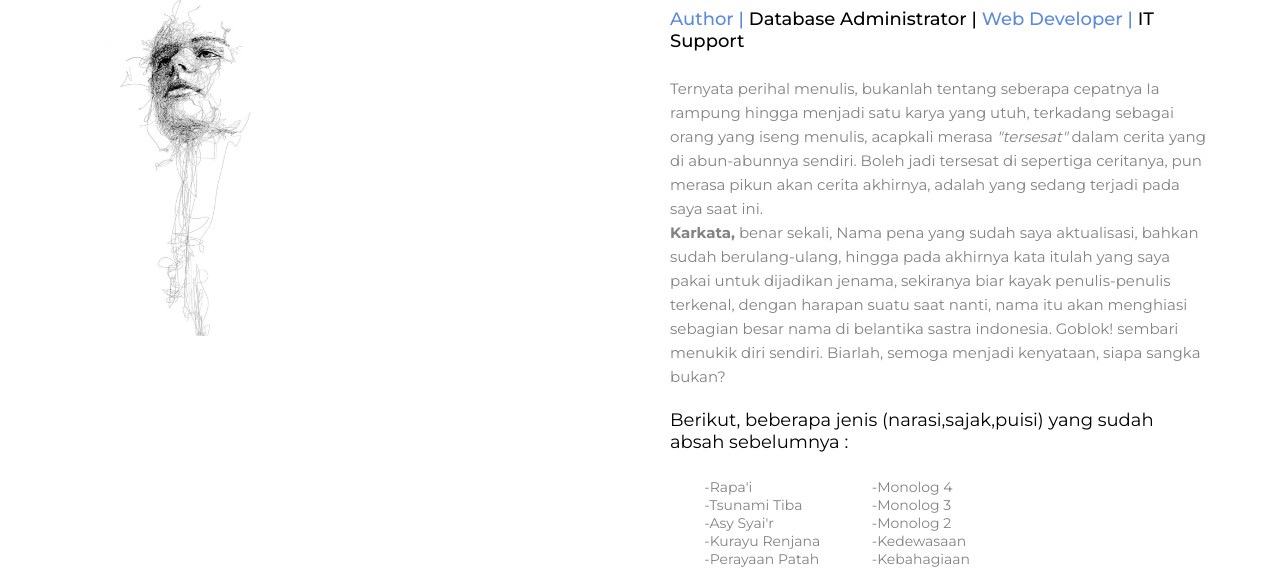
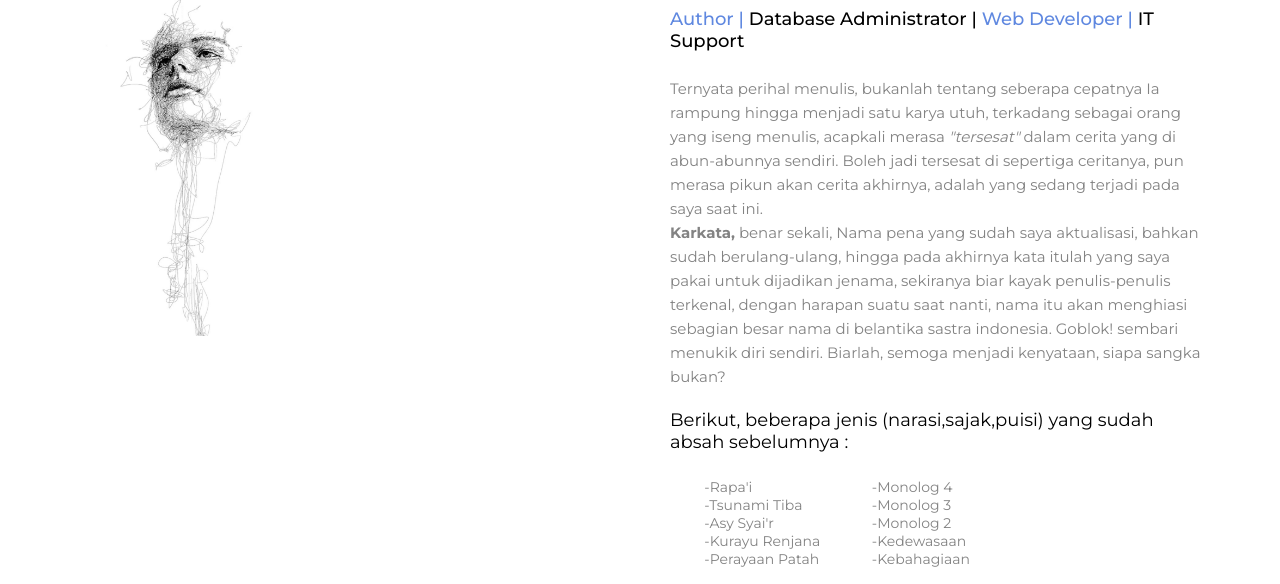
Before and after one commit to MJ-Podcast/Karkata.github.io, a plain HTML site: page index.html in a window 1280 px wide. Shown: the part 1089-1673 px from the top of the page. Drawn offline with Linux system fonts and the light colour scheme.

Commit message:
Update index.html

```diff
--- a/index.html
+++ b/index.html
@@ -74,7 +74,7 @@
                      <h6><span>Author |</span> Database Administrator |<span> Web Developer |</span> IT Support
 
                      </h6>
-                     <p>Ternyata perihal menulis, bukanlah tentang seberapa cepatnya Ia rampung hingga menjadi satu karya yang utuh,
+                     <p>Ternyata perihal menulis, bukanlah tentang seberapa cepatnya Ia rampung hingga menjadi satu karya utuh,
 terkadang sebagai orang yang iseng menulis, acapkali merasa <i>"tersesat"</i> dalam cerita yang di abun-abunnya sendiri. Boleh jadi tersesat di sepertiga ceritanya,
 pun merasa pikun akan cerita akhirnya, adalah yang sedang terjadi pada saya saat ini.
 					<p><b>Karkata,</b> benar sekali, Nama pena yang sudah saya aktualisasi, bahkan sudah berulang-ulang, hingga pada akhirnya
```
